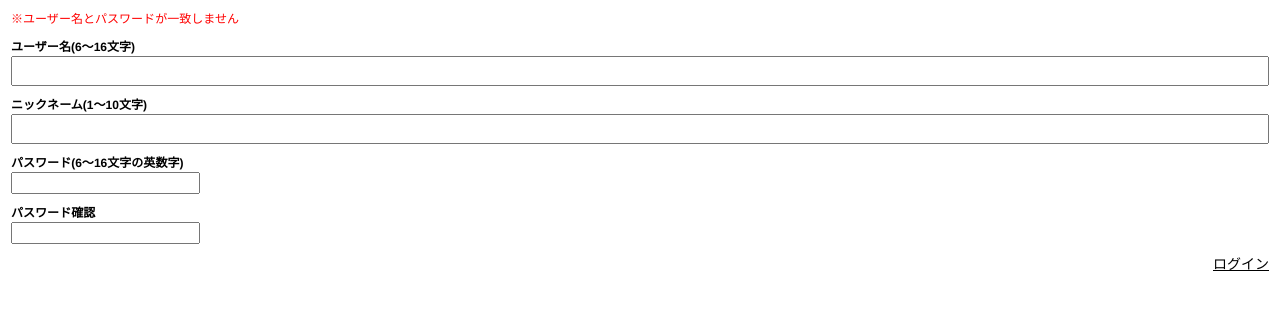
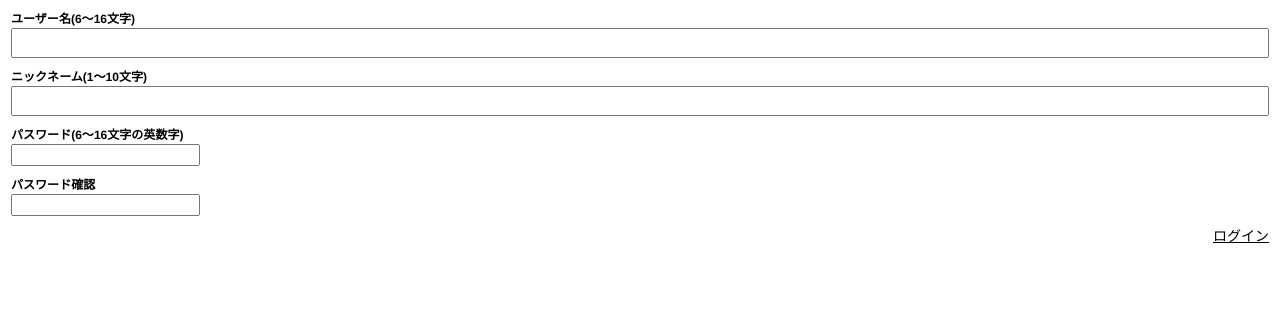
Before and after one commit to murabo/project, a Django app: template cocolink/cocolink/template/html/sign_up.html in a window 1280 px wide. Shown: the part 40-350 px from the top of the page. Run offline with Django 3.2, Linux system fonts and the light colour scheme; the template is opened without the code that fills it, so the values that code supplies are empty.

Commit message:
テンプレート追加

```diff
--- a/cocolink/cocolink/template/html/sign_up.html
+++ b/cocolink/cocolink/template/html/sign_up.html
@@ -25,7 +25,6 @@
 
 <section class="contents_top">
 	<form id = "form1" method="POST" action="feed.html" class="mt20">
-		<span class="error" id="js-form-error">※ユーザー名とパスワードが一致しません</span>
 		<div class="mt10">
 			<p class="text12 fw_bld">ユーザー名(6〜16文字)</p>
 			<p class="error js-error" id="js-user-name-error"></p>
```
